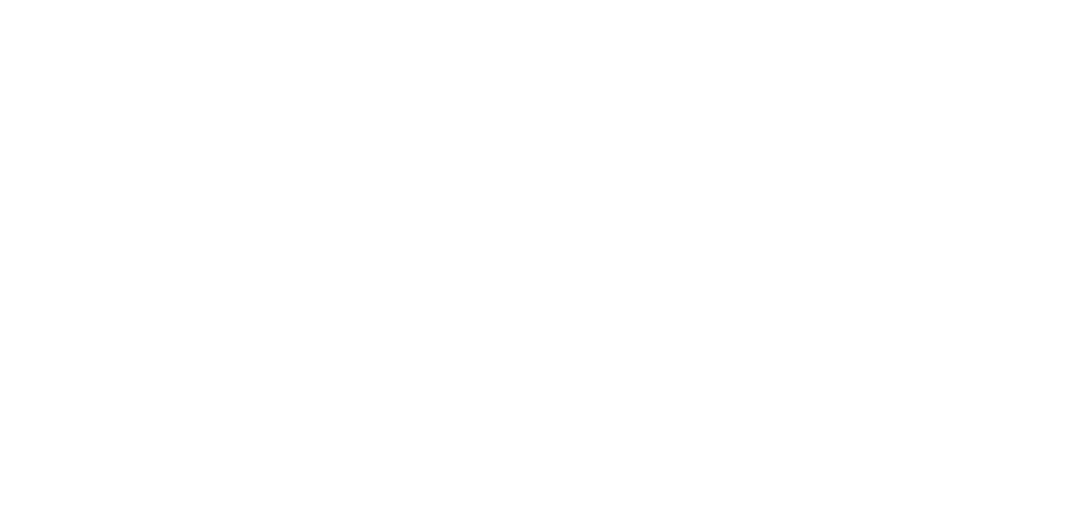
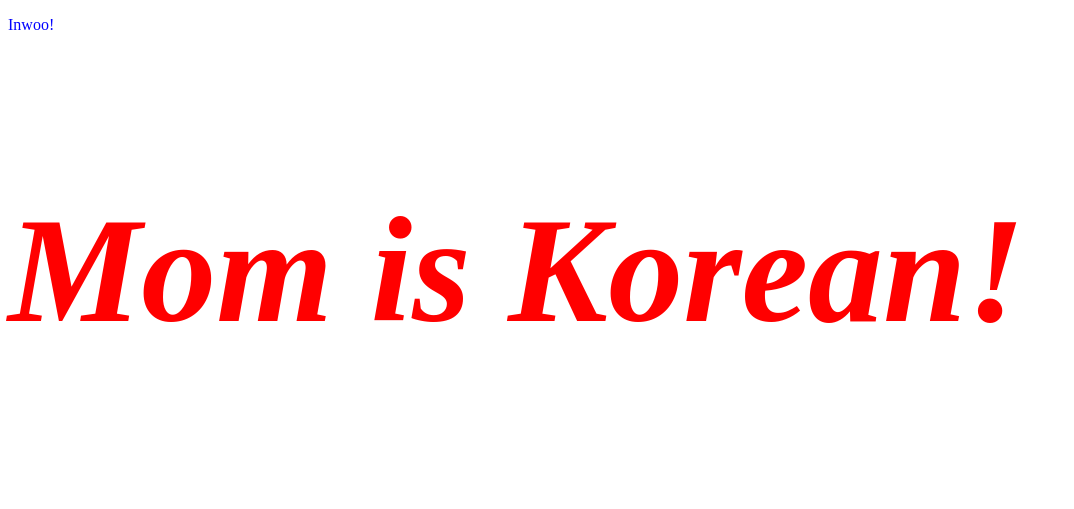
Before and after one commit to JKong05/web-dev-training, a plain HTML site: page First-Project/main.html in a window 1280 px wide. Shown: the whole page, without its empty margins (0-1074 px from the left). Drawn offline with Linux system fonts and the light colour scheme.

Commit message:
Experimenting with style

```diff
--- a/First-Project/main.html
+++ b/First-Project/main.html
@@ -1 +1,11 @@
 <!DOCTYPE html>
+<html>
+    <head>
+        <link rel="stylesheet" href="style.css">
+        <title>HelloWorld!</title>
+    </head>
+    <body>
+        <p>Inwoo!</p>
+        <h3>Mom is Korean!</h3>
+    </body>
+</html>
--- a/First-Project/style.css
+++ b/First-Project/style.css
@@ -0,0 +1,9 @@
+p {
+    color: blue;
+}
+
+h3 {
+    color: red;
+    font-size: 150px;
+    font-style: italic;
+}
```
Also changed, not shown: 1 other file.
